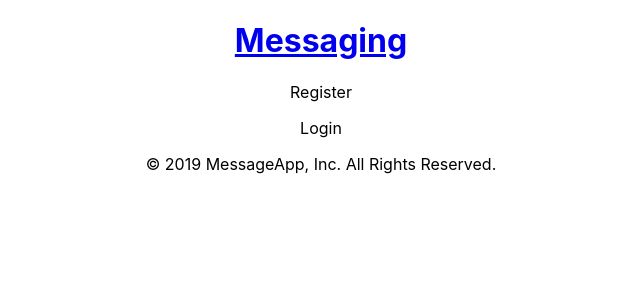
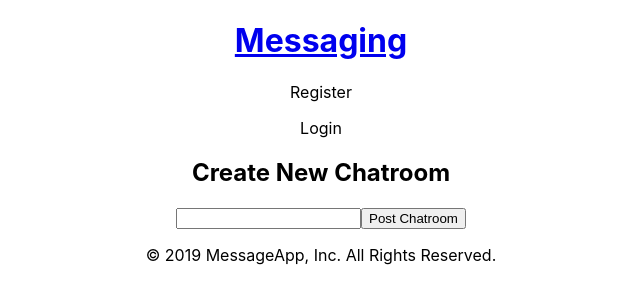
Before and after one commit to e-sohn/MessageApp, a React (Create React App) app in the folder client/: page /events/1/chatroomform in a window 1280 px wide. Shown: the top 304 px of the page, without its empty margins (319-959 px from the left). Built offline with nearby package versions, Linux system fonts and the light colour scheme.

Commit message:
Back button in chatroom changes state of chatrooms. When user joins a chatroom, their name displays on page. Create chatroom feature

```diff
--- a/client/src/App.js
+++ b/client/src/App.js
@@ -17,7 +17,10 @@ import { loginUser,
   getUserChatrooms,
   getChatroomUsers,
   createUserChatroom,
-  deleteUserChatroom } from './services/apiHelper';
+  deleteUserChatroom,
+  deleteUser,
+  createChatroom,
+  deleteChatroom } from './services/apiHelper';
 import { withRouter } from 'react-router';
 import decode from 'jwt-decode';
 
@@ -37,6 +40,9 @@ class App extends Component {
         email: '',
         password: ''
       },
+      chatroomForm: {
+        title: ''
+      },
       editFormId: null,
       editText: '',
       text: '',
@@ -54,7 +60,6 @@ class App extends Component {
     this.navLogin = this.navLogin.bind(this);
     this.navRegister = this.navRegister.bind(this);
     this.navEvent = this.navEvent.bind(this);
-    this.navChatroom = this.navChatroom.bind(this);
     this.navHome = this.navHome.bind(this);
     this.navBackEvent = this.navBackEvent.bind(this);
     this.getUsers = this.getUsers.bind(this);
@@ -64,6 +69,10 @@ class App extends Component {
     this.navProfile = this.navProfile.bind(this);
     this.leaveChatroom = this.leaveChatroom.bind(this);
     this.grabChatroomUsers = this.grabChatroomUsers.bind(this);
+    this.removeUser = this.removeUser.bind(this);
+    this.navChatroomForm = this.navChatroomForm.bind(this);
+    this.handleChangeChatroomForm = this.handleChangeChatroomForm.bind(this);
+    this.createNewChatroom = this.createNewChatroom.bind(this);
 
   }
 
@@ -112,6 +121,16 @@ class App extends Component {
     this.setState(prevState => ({
       registerForm: {
         ...prevState.registerForm,
+        [name]: value
+      }
+    }))
+  }
+
+  handleChangeChatroomForm(ev) {
+    const { name, value } = ev.target;
+    this.setState(prevState => ({
+      chatroomForm: {
+        ...prevState.chatroomForm,
         [name]: value
       }
     }))
@@ -177,16 +196,6 @@ class App extends Component {
     })
   }
 
-  async navChatroom(chatroomId, eventId) {
-    const posts = await getPosts(chatroomId);
-    await createUserChatroom(this.state.user.id, chatroomId)
-
-    this.setState({
-      posts
-    });
-    this.props.history.push(`/events/${eventId}/chatrooms/${chatroomId}`);
-  }
-
   async navEvent(eventId) {
     const chatrooms = await getChatrooms(eventId);
     this.setState({
@@ -243,9 +252,13 @@ class App extends Component {
     await deleteUserChatroom(this.state.user.id, chatroomId);
   }
 
-  navBackEvent() {
+  async navBackEvent() {
     const eventString = this.props.history.location.pathname;
     const eventId = eventString.match(/\d+/g).map(Number)[0];
+    const chatrooms = await getChatrooms(eventId);
+    this.setState({
+      chatrooms
+    });
     this.props.history.push(`/events/${eventId}`);
   }
 
@@ -261,6 +274,25 @@ class App extends Component {
     this.props.history.push(`/`);
   }
 
+  navChatroomForm() {
+    const eventString = this.props.history.location.pathname;
+    const eventId = eventString.match(/\d+/g).map(Number)[0];
+    this.props.history.push(`/events/${eventId}/chatroomform`)
+  }
+
+  async createNewChatroom() {
+    const eventString = this.props.history.location.pathname;
+    const eventId = eventString.match(/\d+/g).map(Number)[0];
+    const newChatroom = await createChatroom({
+      title: this.state.chatroomForm.title,
+      event_id: eventId
+    });
+    this.setState(prevState => ({
+      chatrooms: [...prevState.chatrooms, newChatroom]
+    }));
+    this.props.history.push(`/events/${eventId}`)
+  }
+
   async navProfile() {
     const userChatrooms = await getUserChatrooms(this.state.user.id)
     this.setState({
@@ -269,11 +301,26 @@ class App extends Component {
     this.props.history.push(`/profile`)
   }
 
-  async grabChatroomUsers(chatroomId) {
+  async grabChatroomUsers(chatroomId, eventId) {
+    const posts = await getPosts(chatroomId);
+    await createUserChatroom(this.state.user.id, chatroomId)
+
+    this.setState({
+      posts
+    });
+    this.props.history.push(`/events/${eventId}/chatrooms/${chatroomId}`);
     const chatroomUsers = await getChatroomUsers(chatroomId)
     this.setState({
       chatroomUsers
     })
+  }
+
+  async removeUser() {
+    await deleteUser(this.state.user.id)
+    this.setState({
+      user: {}
+    });
+    this.props.history.push(`/`);
   }
 
   render() {
@@ -299,7 +346,6 @@ class App extends Component {
           navRegister={this.navRegister}
           navEvent={this.navEvent}
           navBackEvent={this.navBackEvent}
-          navChatroom={this.navChatroom}
           navHome={this.navHome}
           events={this.state.events}
           chatrooms={this.state.chatrooms}
@@ -314,7 +360,12 @@ class App extends Component {
           leaveChatroom={this.leaveChatroom}
           userChatrooms={this.state.userChatrooms}
           grabChatroomUsers={this.grabChatroomUsers}
-          chatroomUsers={this.state.chatroomUsers}/>
+          chatroomUsers={this.state.chatroomUsers}
+          removeUser={this.removeUser}
+          navChatroomForm={this.navChatroomForm}
+          handleChangeChatroomForm={this.handleChangeChatroomForm}
+          chatroomTitle={this.state.chatroomForm.title}
+          createNewChatroom={this.createNewChatroom}/>
         <Footer />
       </div>
     );
--- a/client/src/components/Chatroom.jsx
+++ b/client/src/components/Chatroom.jsx
@@ -9,7 +9,6 @@ const Chatroom = (props) => {
         props.navBackEvent();
       }}>Leave Chat</p>
       {props.posts[0] !== undefined &&
-        <div>
         <div>{props.posts.map((post, id) => (
           <div key={post.id}>
             <p>{post.text}</p>
@@ -40,12 +39,13 @@ const Chatroom = (props) => {
             }
           </div>
         ))}</div>
+      }
+      {props.chatroomUsers[0] !== undefined &&
         <div>{props.chatroomUsers.map(chatroomUser => (
           <div key={chatroomUser.id}>
             <p>{chatroomUser.username}</p>
           </div>
         ))}
-          </div>
         </div>
       }
       <form onSubmit={props.handleSubmitText}>
--- /dev/null
+++ b/client/src/components/ChatroomForm.jsx
@@ -0,0 +1,28 @@
+import React from 'react';
+
+const ChatroomForm = (props) => {
+  return (
+    <div>
+      <h2>Create New Chatroom</h2>
+      <form onSubmit={(ev) => {
+        ev.preventDefault();
+        props.createNewChatroom()}}>
+        <input
+          className="chatroom-form-input"
+          type="text"
+          name="title"
+          onChange={props.handleChangeChatroomForm}
+          value={props.chatroomTitle}
+          required />
+        <input
+          type="submit"
+          value="Post Chatroom"
+          onSubmit={(ev) => {
+            ev.preventDefault();
+            props.createNewChatroom()}} />
+      </form>
+    </div>
+  )
+};
+
+export default ChatroomForm;
--- a/client/src/components/Event.jsx
+++ b/client/src/components/Event.jsx
@@ -9,12 +9,12 @@ const Event = (props) => {
           <div key={chatroom.id}>
             <p>{chatroom.title}</p>
             <p onClick={() => {
-              props.grabChatroomUsers(chatroom.id);
-              props.navChatroom(chatroom.id, chatroom.event_id);
+              props.grabChatroomUsers(chatroom.id, chatroom.event_id);
             }}>Join Chat</p>
           </div>
         ))}</div>
       }
+      <p onClick={props.navChatroomForm}>Create Chat</p>
     </div>
   )
 };
--- a/client/src/components/Main.jsx
+++ b/client/src/components/Main.jsx
@@ -5,6 +5,7 @@ import Register from './Register';
 import Home from './Home';
 import Event from './Event';
 import Chatroom from './Chatroom';
+import ChatroomForm from './ChatroomForm';
 import Profile from './Profile';
 
 const Main = (props) => {
@@ -32,11 +33,17 @@ const Main = (props) => {
             navLogin={props.navLogin}
             navRegister={props.navRegister}/>
       )}/>
+      <Route exact path='/events/:event_id/chatroomform' render={() => (
+        <ChatroomForm
+          handleChangeChatroomForm={props.handleChangeChatroomForm}
+          chatroomTitle={props.chatroomTitle}
+          createNewChatroom={props.createNewChatroom}/>
+      )}/>
       <Route exact path='/profile' render={() => (
         <Profile
           userChatrooms={props.userChatrooms}
-          navChatroom={props.navChatroom}
-          grabChatroomUsers={props.grabChatroomUsers}/>
+          grabChatroomUsers={props.grabChatroomUsers}
+          removeUser={props.removeUser}/>
       )}/>
       <Route exact path='/events' render={() => (
         <Home
@@ -46,9 +53,9 @@ const Main = (props) => {
       <Route exact path='/events/:event_id' render={() => (
         <Event
           chatrooms={props.chatrooms}
-          navChatroom={props.navChatroom}
           navHome={props.navHome}
-          grabChatroomUsers={props.grabChatroomUsers}/>
+          grabChatroomUsers={props.grabChatroomUsers}
+          navChatroomForm={props.navChatroomForm}/>
       )}/>
       <Route exact path='/events/:event_id/chatrooms/:chatroom_id' render={() => (
         <Chatroom
--- a/client/src/components/Profile.jsx
+++ b/client/src/components/Profile.jsx
@@ -1,17 +1,19 @@
 import React from 'react';
+import { dropToken } from '../services/apiHelper';
 
 const Profile = (props) => {
   return (
     <div>
-      <p>Delete Profile</p>
-      <p>Edit Profile</p>
+      <p onClick={() => {
+        props.removeUser();
+        dropToken();
+      }}>Delete Profile</p>
       {props.userChatrooms[0] !== undefined &&
         <div>{props.userChatrooms.map(userChatroom => (
           <div key={userChatroom.id}>
             <p>{userChatroom.title}</p>
             <p onClick={() => {
-              props.grabChatroomUsers(userChatroom.id);
-              props.navChatroom(userChatroom.id, userChatroom.event_id);
+              props.grabChatroomUsers(userChatroom.id, userChatroom.event_id);
             }}>Go to Chat</p>
           </div>
         ))}</div>
```
Also changed, not shown: 2 other files (tests, documents, lock files or other folders). Lines whose indentation alone changed are shown as unchanged.
